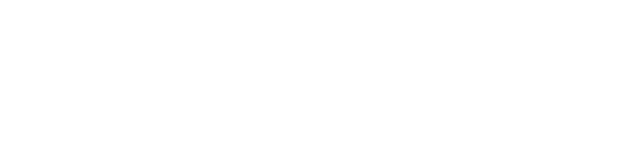
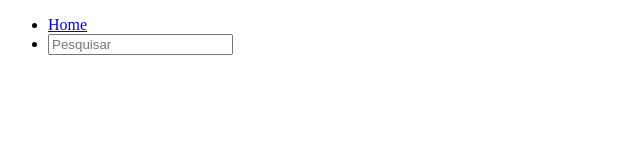
Before and after one commit to Grupo-FIAP-Antonio-Felipe-e-Joao-Vitor/CP1-Front-end-Design, a plain HTML site: page index.html in a window 1280 px wide. Shown: the whole page, without its empty margins (0-640 px from the left). Drawn offline with Linux system fonts and the light colour scheme.

Commit message:
Estrutura semantica do header

```diff
--- a/index.html
+++ b/index.html
@@ -7,7 +7,16 @@
     <title>Vinheria</title>
 </head>
 <body>
-
+    <div id="container">
+        <header>
+            <nav>
+                <ul>
+                    <li><a href="#">Home</a></li>
+                    <li><input type="text" placeholder="Pesquisar"></li>
+                </ul>
+            </nav>
+        </header>
+    </div>
 
 
     <script src="./src/js/script.js"></script>
```
